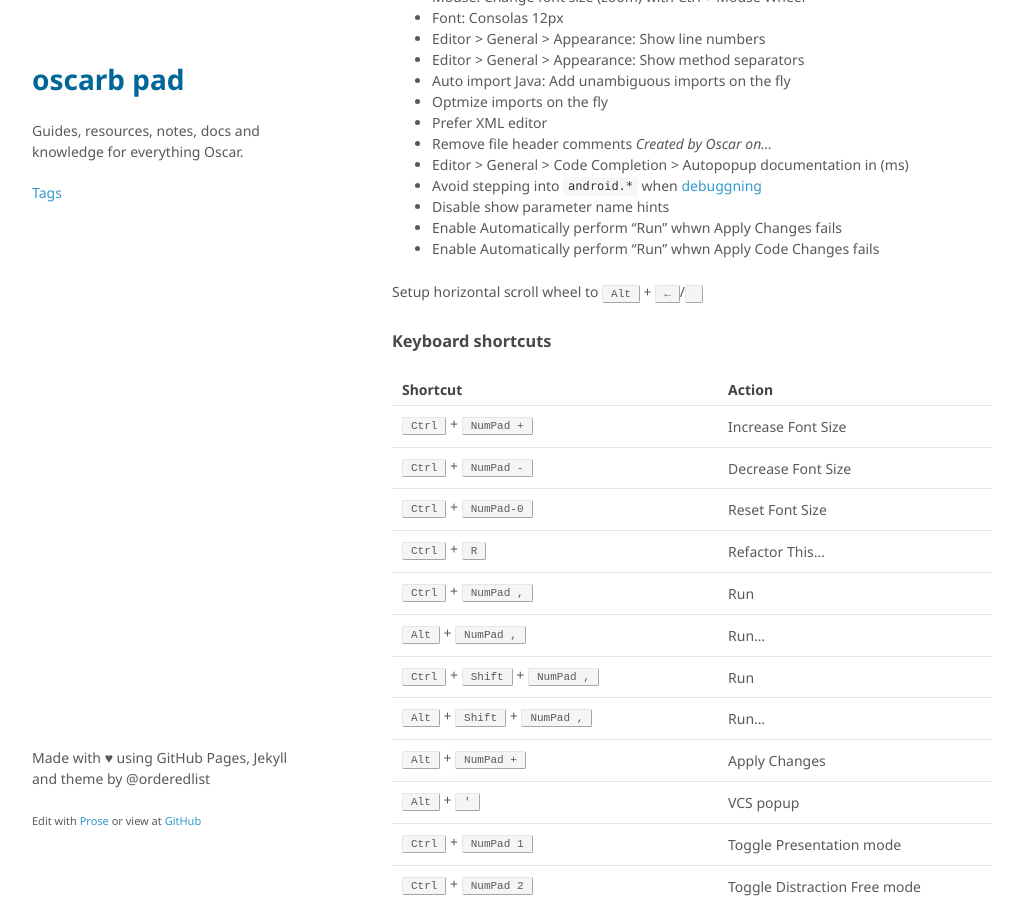
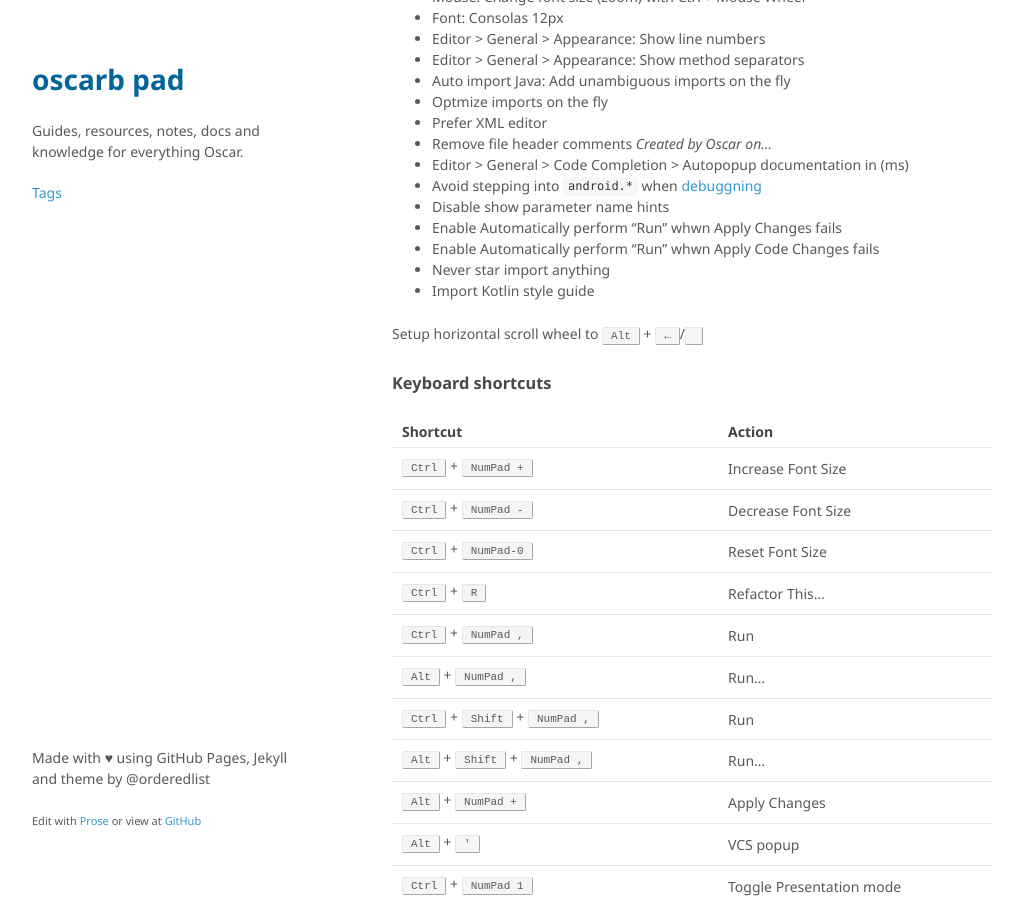
Before and after one commit to oscarb/pad, a Jekyll site: the page built from _docs/android-studio.md, in a window 1280 px wide and 900 px high, scrolled down 2197 px. Shown: the whole window, without its empty margins (128-1151 px from the left). Built offline with Jekyll 4.4.1, drawn with Linux system fonts in a browser that asks for light colours; some web fonts are replaced.

Commit message:
Update android-studio.md

```diff
--- a/_docs/android-studio.md
+++ b/_docs/android-studio.md
@@ -123,6 +123,8 @@ Background setting > Log Setting
 * Disable show parameter name hints
 * Enable Automatically perform "Run" whwn Apply Changes fails
 * Enable Automatically perform "Run" whwn Apply Code Changes fails
+* Never star import anything
+* Import Kotlin style guide
 
 Setup horizontal scroll wheel to <kbd>Alt</kbd> + <kbd>←</kbd>/<kbd></kbd>
 
```
